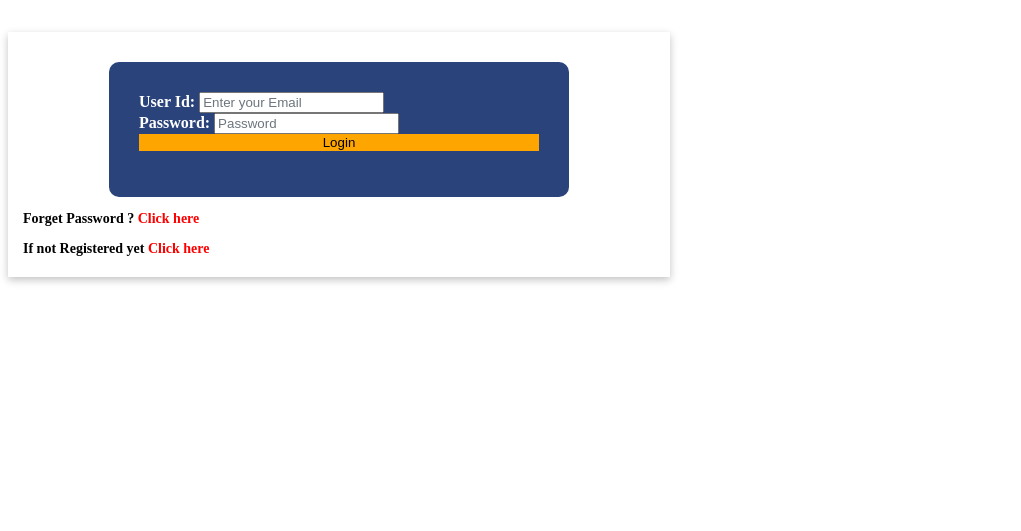
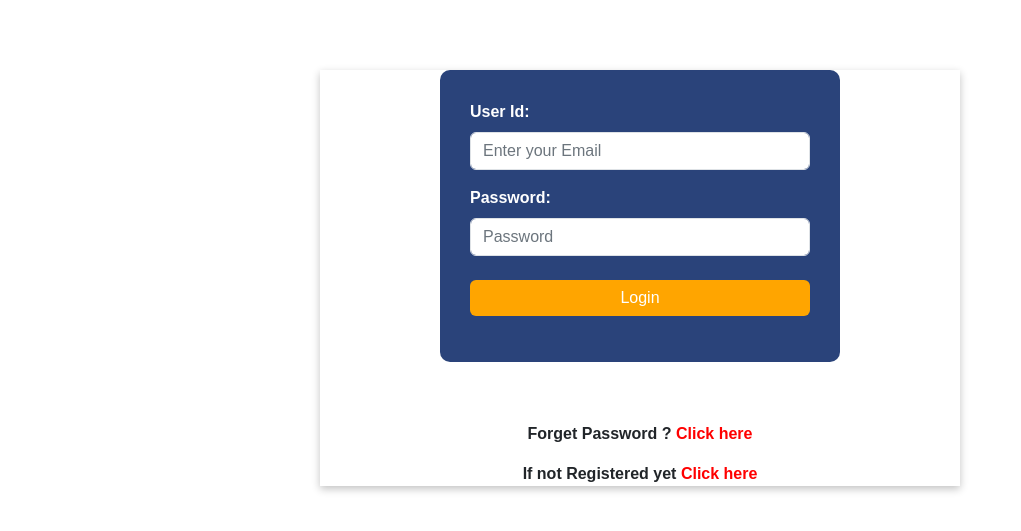
Before and after one commit to abhishek-sharma-10/regional, a CodeIgniter 4 app: the page made by app/Views/student/login/login.php in a window 1280 px wide. Shown: the top 531 px of the page, without its empty margins (0-1021 px from the left). Run offline with PHP 8.4 and a stand-in for CodeIgniter, Linux system fonts and the light colour scheme; the template is opened without the code that fills it, so the values that code supplies are empty; some libraries are stand-ins or nearby versions.

Commit message:
Update Student Login

```diff
--- a/app/Views/student/login/login.php
+++ b/app/Views/student/login/login.php
@@ -1,50 +1,71 @@
+<html>
+
+<head>
+  <meta http-equiv="Content-Type" content="text/html; charset=utf-8">
+  <meta name="viewport" content="width=device-width, initial-scale=1.0">
+  <title>RIE | <?php echo $pageTitle; ?></title>
+  <link rel="shortcut icon" href="<?php echo base_url(); ?>assets/img/starinfotechcollegelogo.png" />
+
+  <link href="<?php echo base_url(); ?>assets/css/bootstrap.min.css" rel="stylesheet">
+  <link href="<?php echo base_url(); ?>assets/font-awesome/css/font-awesome.css" rel="stylesheet">
+  <link href="<?php echo base_url(); ?>assets/css/animate.css" rel="stylesheet">
+  <link href="<?php echo base_url(); ?>assets/css/style.css" rel="stylesheet">
+  <script src="<?php echo base_url(); ?>assets/js/jquery-2.1.1.js"></script>
+  <script src="<?php echo base_url(); ?>assets/js/bootstrap.min.js"></script>
+  <link rel="stylesheet" type="text/css" href="<?php echo base_url(); ?>assets/css/jquery-ui.min.css">
+
+  <script src="<?php echo base_url(); ?>assets/js/plugins/jquery-ui/jquery-ui.min.js"></script>
+
+</head>
 
 <style>
   body {
     background-color: #fff;
   }
 
-        .main-div{
+  .main-div {
     width: 50%;
     box-shadow: rgba(0, 0, 0, 0.24) 0px 3px 8px;
     margin-bottom: 2rem;
     margin-top: 2rem;
-            padding: 30px 15px 15px;
   }
+
   .login-container {
     background-color: #2a437a;
     padding: 30px;
     border-radius: 10px;
     max-width: 400px;
-          margin: 0px auto;
+    margin: 60px auto;
     color: white;
   }
+
   .form-control::placeholder {
     color: #6c757d;
   }
-        .form-login-btn {
+
+  .login-btn {
     background-color: orange;
     border: none;
     width: 100%;
   }
-        .form-login-btn:hover {
+
+  .login-btn:hover {
     background-color: darkorange;
   }
+
   .login-footer {
-          font-size:14px;
-          font-weight: 600;
+    font-size: 16px;
+    font-weight: 900;
   }
-        .login-footer p {
-            margin-bottom: 5px;
-        }
+
   .login-footer a {
     color: red;
     text-decoration: none;
-          font-weight: 900;
   }
 </style>
 
-    <div class="container main-div">
+<body>
+  <div class="container main-div" style="box-shadow: rgba(0, 0, 0, 0.24) 0px 3px 8px;">
     <div class="login-container text-center">
       <form id="loginForm" method="post" action="<?php echo base_url(); ?>login">
         <div class="mb-3 text-start">
@@ -56,29 +77,31 @@
           <input type="password" class="form-control" id="password" placeholder="Password" name="password">
         </div>
         <?php
-            if(isset($invalid) && $invalid == true){
+        if (isset($invalid) && $invalid == true) {
         ?>
           <font color="#FF0000" face="Verdana">* Either username or password mismatch or your system is not valid to use this software.</font>
         <?php
         }
         ?>
-        <button type="submit" class="btn form-login-btn text-white mt-2">Login</button>
+        <button type="submit" class="btn login-btn text-white mt-2">Login</button>
       </form>
     </div>
 
     <div class="text-center mt-3 login-footer">
-      <p>Forget Password ? <a href="#">Click here</a></p>
+      <p>Forget Password ? <a href="<?php echo base_url('forget-password'); ?>">Click here</a></p>
       <p>If not Registered yet <a href="<?php echo base_url('registrations'); ?>">Click here</a></p>
     </div>
   </div>
+</body>
+<script src="<?php echo base_url(); ?>assets/js/jquery.validate.js"></script>
+<script src="<?php echo base_url(); ?>assets/js/plugins/dataTables/jquery.dataTables.js"></script>
+<script src="<?php echo base_url(); ?>assets/js/plugins/dataTables/dataTables.bootstrap.js"></script>
+<script src="<?php echo base_url(); ?>assets/js/plugins/dataTables/dataTables.responsive.js"></script>
+<script src="<?php echo base_url(); ?>assets/js/plugins/dataTables/dataTables.tableTools.min.js"></script>
+<script>
+  $(document).ready(function() {
+    $("#loginForm").validate();
+  });
+</script>
 
-    <!--<script src="<?php echo base_url();?>assets/js/jquery.validate.js"></script>-->
-    <!--<script src="<?php echo base_url();?>assets/js/plugins/dataTables/jquery.dataTables.js"></script>-->
-    <!--<script src="<?php echo base_url();?>assets/js/plugins/dataTables/dataTables.bootstrap.js"></script>-->
-    <!--<script src="<?php echo base_url();?>assets/js/plugins/dataTables/dataTables.responsive.js"></script>-->
-    <!--<script src="<?php echo base_url();?>assets/js/plugins/dataTables/dataTables.tableTools.min.js"></script>-->
-    <script>
-        // $(document).ready(function(){
-        //     $("#loginForm").validate();
-        // });
-    </script>
+</html>
```
Lines whose indentation alone changed are shown as unchanged.
